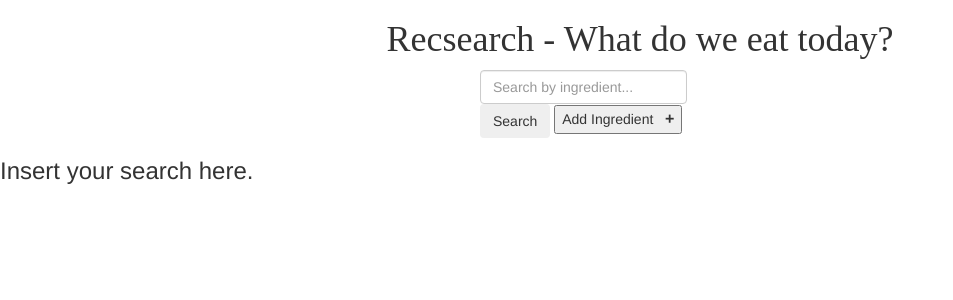
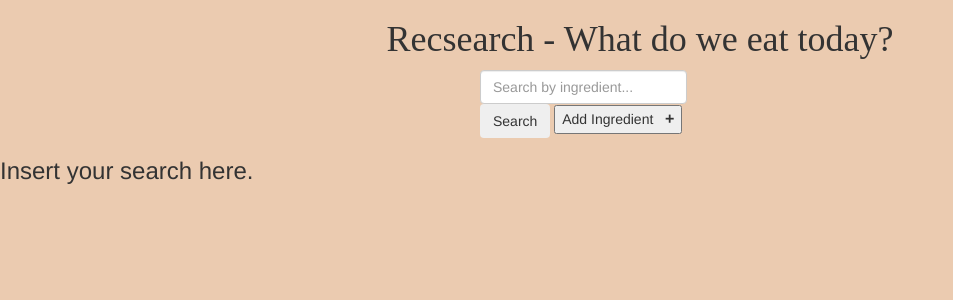
Before and after one commit to laraminones/recipes, a Django app: page / in a window 1280 px wide. Shown: the top 300 px of the page, without its empty margins (0-953 px from the left). Run offline with Django 3.2, Linux system fonts and the light colour scheme; data that the repository does not hold is empty; some libraries are stand-ins or nearby versions.

Commit message:
Change index background

```diff
--- a/search_site/recsearch/templates/recsearch/index.html
+++ b/search_site/recsearch/templates/recsearch/index.html
@@ -29,6 +29,7 @@
 </script>
 </head>
 <html>
+<body style="background-color: #ebcbb0">
 	<div class="presentation">
 		<h1 style="font-family:'Baskerville';text-align:center">Recsearch - What do we eat today?</h1>
 	</div>
@@ -76,4 +77,6 @@
 	{% elif not results %}
 	  <p>No results found.</p>
 	{% endif %}
+	</div>
+</body>
 </html>
```
Lines whose indentation alone changed are shown as unchanged.
